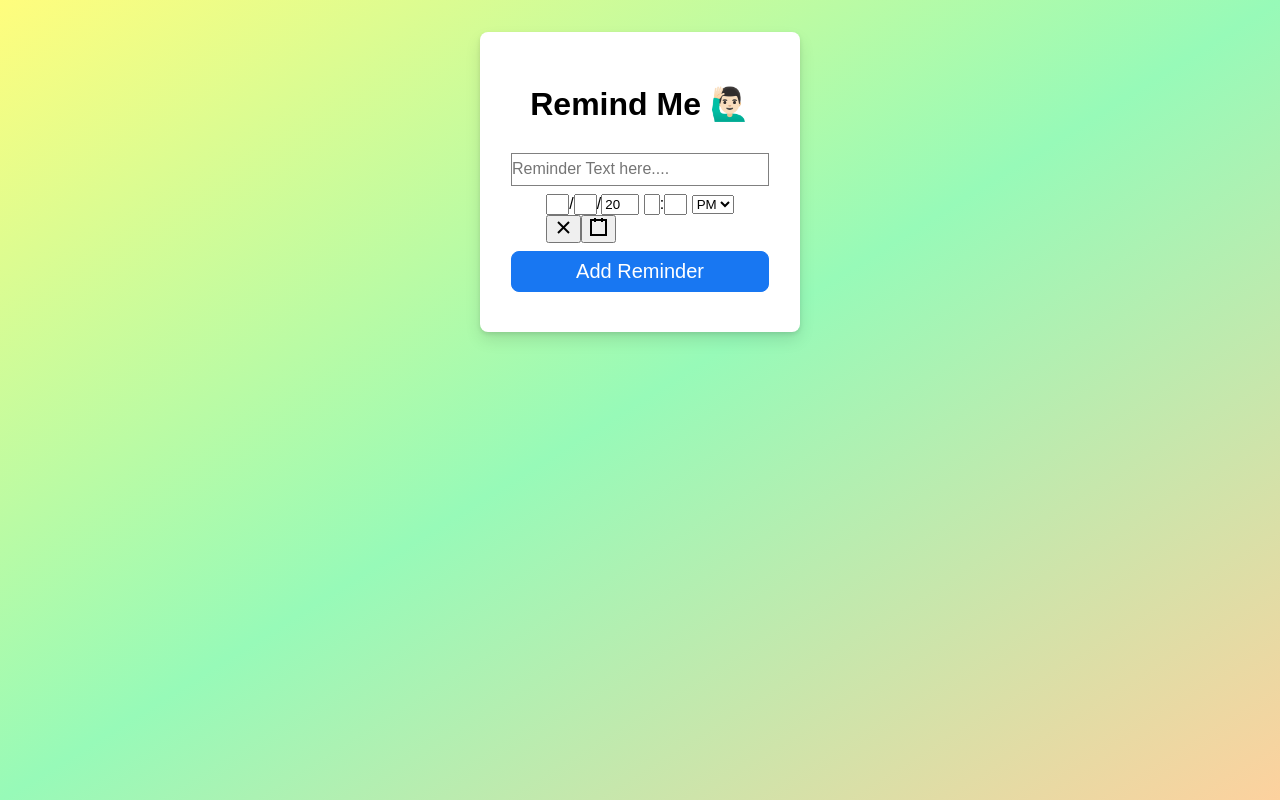
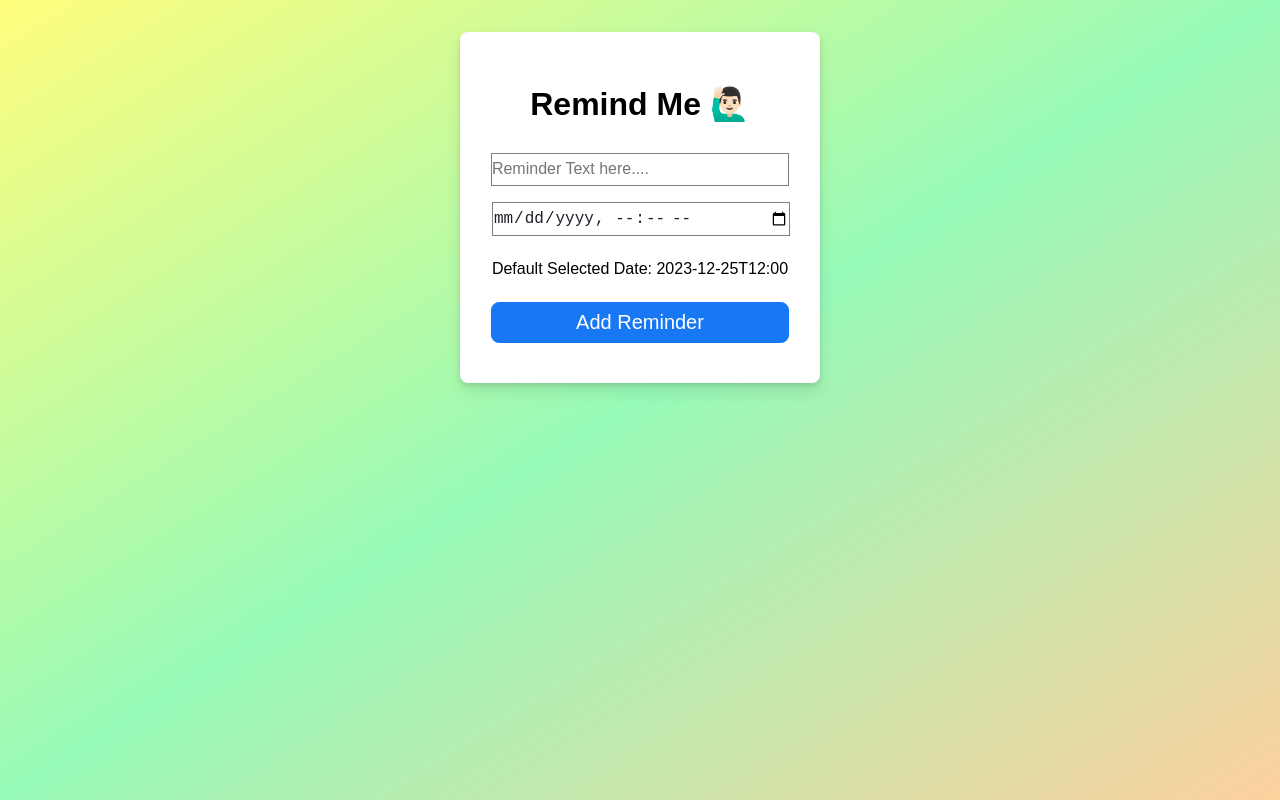
Before and after one commit to UV26320/WhatsApp-Msg-Reminder, a React (Create React App) app in the folder client/: page / in a window 1280 px wide. Built offline with nearby package versions, Linux system fonts and the light colour scheme; no server answers.

Commit message:
App.js updated

```diff
--- a/client/src/App.css
+++ b/client/src/App.css
@@ -57,8 +57,14 @@
   font-size: 1rem;
 }
 
-.react-datetime-picker__wrapper{
-  width:100% !important; ;
+.datePicker{
+  border: 1px solid grey;
+  outline: none;
+  color: #1d2129;
+  margin: 0.5rem 0;
+  padding: 0.4rem 0;
+  width: 100%;
+  font-size: 1rem;
 }
 
 .homepage_body {
--- a/client/src/App.js
+++ b/client/src/App.js
@@ -1,10 +1,10 @@
 import "./App.css";
 import React, { useState, useEffect } from "react";
 import axios from "axios";
-import DataPicker from "./DataPicker";
 
 function App() {
   const [reminderMsg, setReminderMsg] = useState("");
+  const [remindAt, setRemindAt] = useState(getDefaultDateTime());
   const [reminderList, setReminderList] = useState([]);
 
   useEffect(() => {
@@ -23,18 +23,36 @@ function App() {
 
   const deleteReminder = () => {};
 
+  function getDefaultDateTime() {
+    // Set a default time (e.g., 12:00 PM)
+    const defaultTime = "12:00";
+    // Get current date in YYYY-MM-DD format
+    const today = new Date().toISOString().split("T")[0];
+    // Combine default time with current date to match the 'datetime-local' format
+    return `${today}T${defaultTime}`;
+  }
+
   return (
     <div className="App">
       <div className="homepage">
         <div className="homepage_Header">
           <h1>Remind Me 🙋🏻‍♂️</h1>
+
           <input
             type="text"
             placeholder="Reminder Text here...."
             value={reminderMsg}
             onChange={(e) => setReminderMsg(e.target.value)}
           />
-          <DataPicker></DataPicker>
+          <div>
+            <input
+              className="datePicker"
+              type="datetime-local"
+              onChange={(e) => setRemindAt(e.target.value)}
+            />
+            <p>Default Selected Date: {remindAt}</p>
+          </div>
+
           <div className="button" onClick={addReminder}>
             Add Reminder
           </div>
--- a/client/src/DataPicker.js
+++ /dev/null
@@ -1,16 +0,0 @@
-import React from "react";
-import { useState } from "react";
-import DateTimePicker from "react-datetime-picker";
-
-function DataPicker() {
-  const [remindAt, setRemindAt] = useState(new Date());
-  return (
-    <div>
-      <DateTimePicker className="p-5"
-       value={remindAt}
-       onChange={setRemindAt} />
-    </div>
-  );
-}
-
-export default DataPicker;
```
